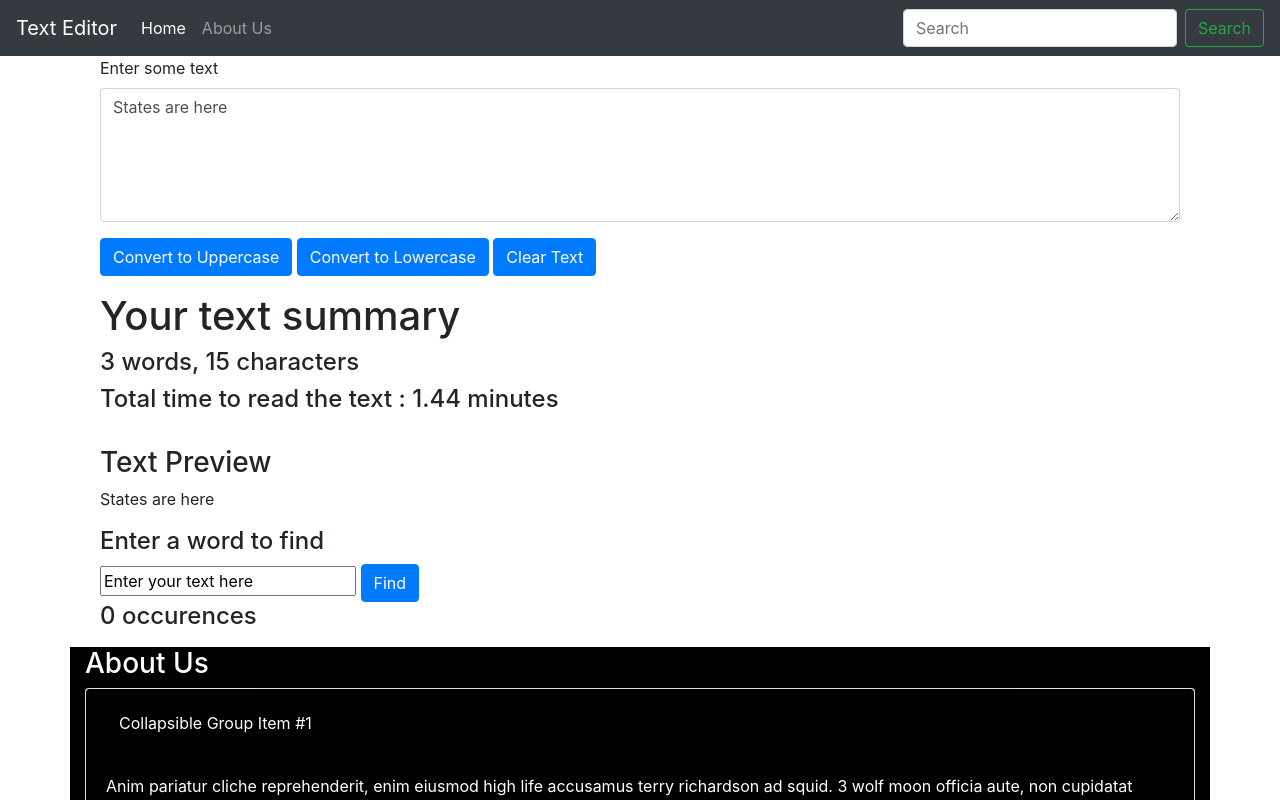
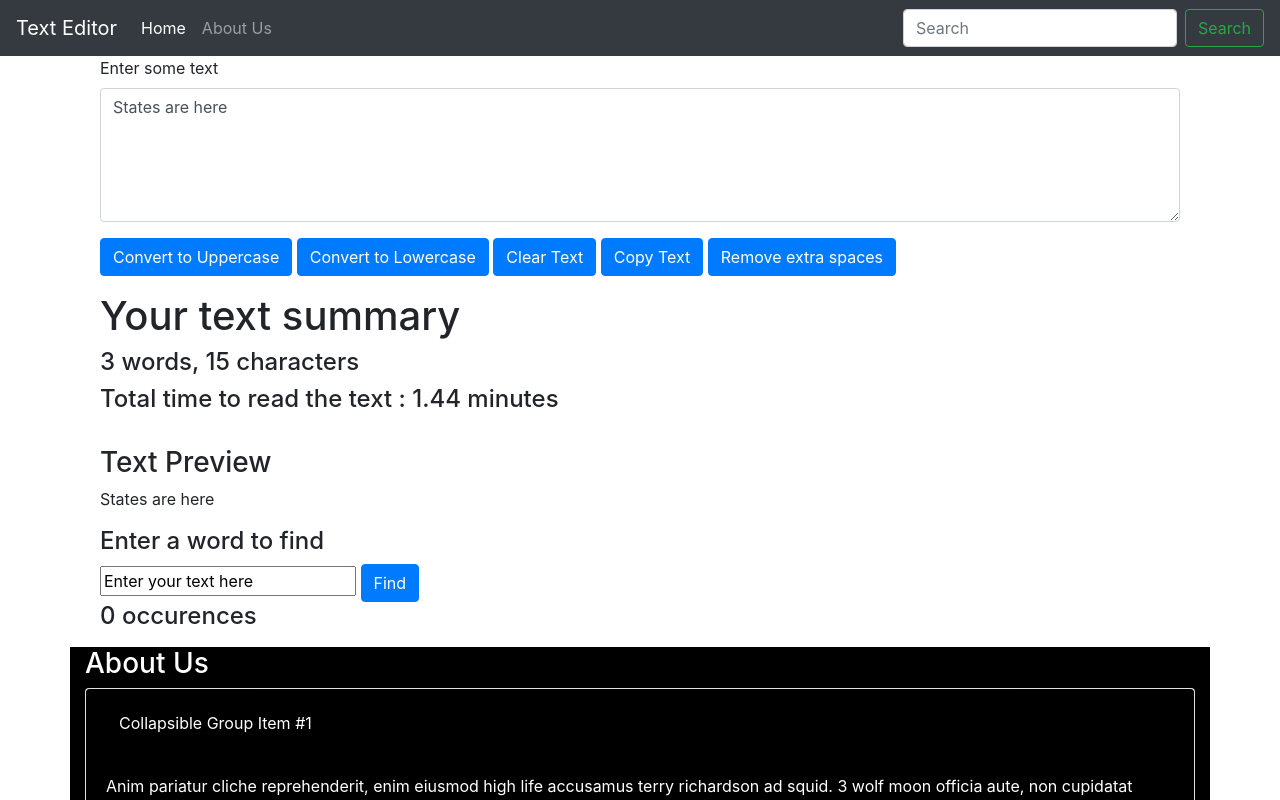
Before and after one commit to muhammadabdullah660/Text-Editor, a React (Create React App) app: page / in a window 1280 px wide. Shown: the top 800 px of the page. Built offline with nearby package versions, Linux system fonts and the light colour scheme.

Commit message:
couple of more functions manipulating text in form

```diff
--- a/src/App.js
+++ b/src/App.js
@@ -1,6 +1,5 @@
 import "./App.css";
 import About from "./Components/About/About";
-import DarkMode from "./Components/DarkButton/DarkMode";
 import MyNavbar from "./Components/Navbar/MyNavbar";
 import TextForm from "./Components/TextForm/TextForm";
 function App() {
@@ -12,7 +11,6 @@
         <TextForm heading="Enter some text" />
       </div>
       <About />
-      {/* <DarkMode /> */}
     </>
   );
 }
--- a/src/Components/TextForm/TextForm.js
+++ b/src/Components/TextForm/TextForm.js
@@ -1,10 +1,20 @@
 import React, { useState } from "react";
 import PropTypes from "prop-types"; //impt
-const countOcc = (string, subString) => {
-  let count = string.split(subString).length - 1;
-  return count;
-};
+
 export default function TextForm(props) {
+  const countOcc = (string, subString) => {
+    let count = string.split(subString).length - 1;
+    return count;
+  };
+  const handleCopy = () => {
+    let text = document.getElementById("myBox");
+    text.select();
+    navigator.clipboard.writeText(text.value);
+  };
+  const handleExtraSpace = () => {
+    let newText = txt.split(/[ ]+/);
+    setTxt(newText.join(" "));
+  };
   const handleUpCaseClick = () => {
     //console.log("UpperCase was clicked" + txt);
     let newText = txt.toUpperCase();
@@ -54,6 +64,12 @@
           </button>{" "}
           <button className="btn btn-primary" onClick={handleClearClick}>
             Clear Text
+          </button>{" "}
+          <button className="btn btn-primary" onClick={handleCopy}>
+            Copy Text
+          </button>{" "}
+          <button className="btn btn-primary" onClick={handleExtraSpace}>
+            Remove extra spaces
           </button>
         </form>
       </div>
```
